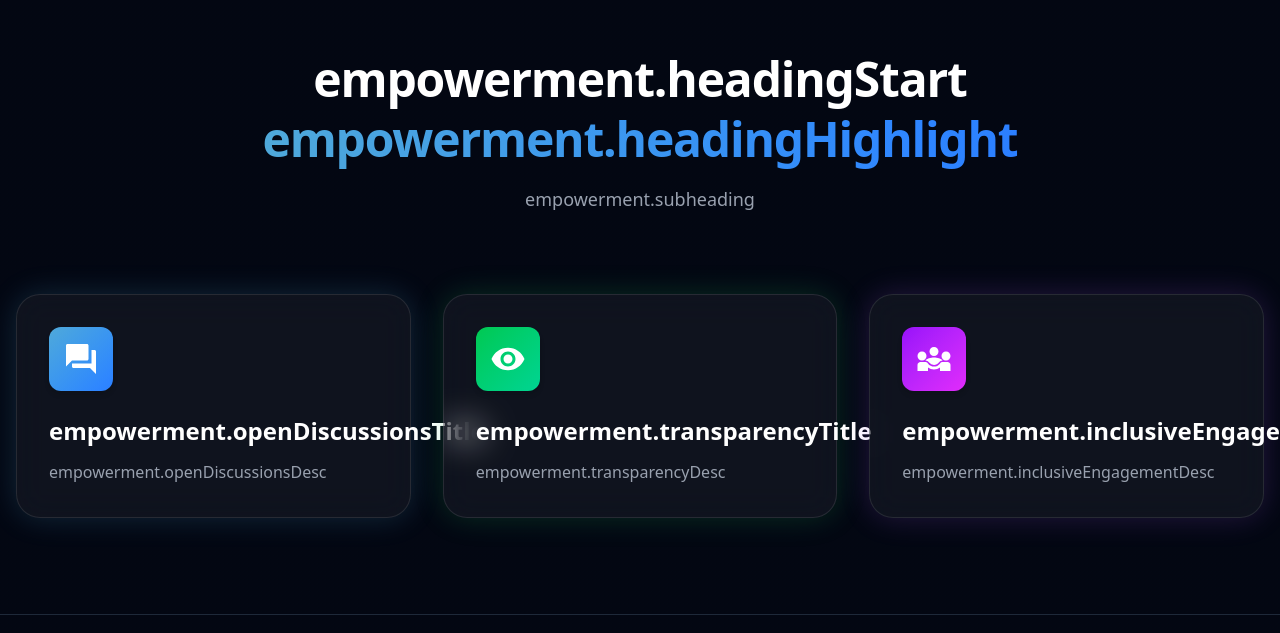
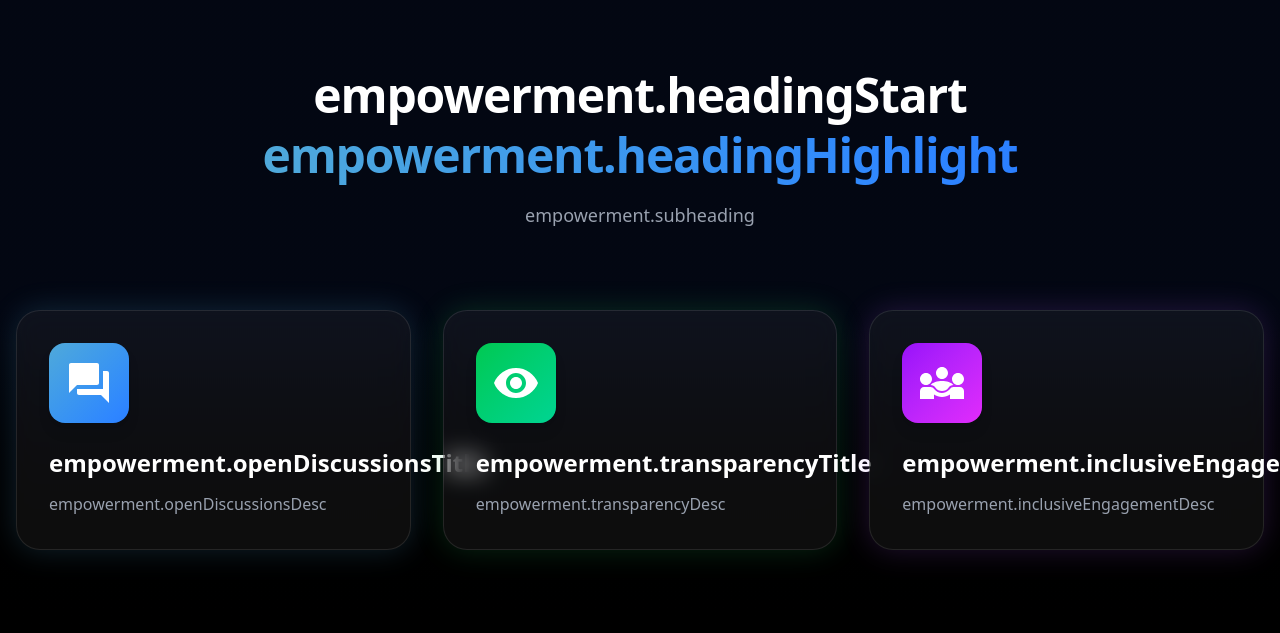
Before and after one commit to Dheeraj-1111-hub/Dcharcha-LandingPage, a React (Vite) app: page / in a window 1280 px wide. Shown: the part 847-1480 px from the top of the page. Built offline with nearby package versions, Linux system fonts and the light colour scheme; the HTML template or start-up script is replaced by a standard one.

Commit message:
Updated landing page content

```diff
--- a/src/components/LandingPage/FeaturesCards.jsx
+++ b/src/components/LandingPage/FeaturesCards.jsx
@@ -9,21 +9,21 @@ const EmpowermentSection = () => {
     {
       title: t("empowerment.openDiscussionsTitle"),
       description: t("empowerment.openDiscussionsDesc"),
-      icon: <MdForum className="text-white text-3xl sm:text-4xl" />,
+      icon: <MdForum className="text-white text-4xl sm:text-5xl" />,
       gradient: "from-[#4FA9DA] to-blue-500",
       glow: "shadow-[0_0_30px_#4FA9DA33]",
     },
     {
       title: t("empowerment.transparencyTitle"),
       description: t("empowerment.transparencyDesc"),
-      icon: <MdVisibility className="text-white text-3xl sm:text-4xl" />,
+      icon: <MdVisibility className="text-white text-4xl sm:text-5xl" />,
       gradient: "from-green-500 to-emerald-400",
       glow: "shadow-[0_0_30px_#22c55e33]",
     },
     {
       title: t("empowerment.inclusiveEngagementTitle"),
       description: t("empowerment.inclusiveEngagementDesc"),
-      icon: <MdDiversity3 className="text-white text-3xl sm:text-4xl" />,
+      icon: <MdDiversity3 className="text-white text-4xl sm:text-5xl" />,
       gradient: "from-purple-600 to-fuchsia-500",
       glow: "shadow-[0_0_30px_#a855f733]",
     },
@@ -32,11 +32,11 @@ const EmpowermentSection = () => {
   return (
     <section
       id="features"
-      className="w-full bg-gradient-to-b from-gray-950 via-gray-950 text-white py-20 sm:py-24 px-4"
+      className="w-full bg-gradient-to-b from-gray-950 via-gray-950 to-black text-white py-24 px-4 sm:py-28"
     >
       <div className="max-w-7xl mx-auto">
         {/* Header */}
-        <div className="text-center mb-16 sm:mb-20 px-2">
+        <div className="text-center mb-20 px-4">
           <h2 className="text-3xl sm:text-5xl font-extrabold tracking-tight mb-4 leading-tight">
             {t("empowerment.headingStart")}{" "}
             <span className="bg-gradient-to-r from-[#4FA9DA] to-blue-500 bg-clip-text text-transparent">
@@ -53,17 +53,20 @@ const EmpowermentSection = () => {
           {features.map((feature, idx) => (
             <div
               key={idx}
-              className={`relative p-6 sm:p-8 rounded-3xl bg-white/5 backdrop-blur-lg border border-white/10 transition-all duration-300 hover:scale-[1.02] hover:shadow-2xl ${feature.glow}`}
+              className={`relative p-6 sm:p-8 rounded-3xl bg-white/5 border border-white/10
+                          backdrop-blur-md transition-all duration-300
+                          hover:scale-[1.02] hover:shadow-2xl ${feature.glow}`}
             >
               <div
-                className={`w-14 h-14 sm:w-16 sm:h-16 mb-6 rounded-xl flex items-center justify-center bg-gradient-to-br ${feature.gradient} shadow-md`}
+                className={`w-16 h-16 sm:w-20 sm:h-20 mb-6 rounded-2xl flex items-center justify-center
+                            bg-gradient-to-br ${feature.gradient} shadow-lg`}
               >
                 {feature.icon}
               </div>
-              <h3 className="text-xl sm:text-2xl font-semibold text-white mb-2 sm:mb-3 z-10 relative">
+              <h3 className="text-xl sm:text-2xl font-semibold text-white mb-2 sm:mb-3">
                 {feature.title}
               </h3>
-              <p className="text-sm sm:text-base text-gray-400 leading-relaxed z-10 relative">
+              <p className="text-sm sm:text-base text-gray-400 leading-relaxed">
                 {feature.description}
               </p>
             </div>
```
